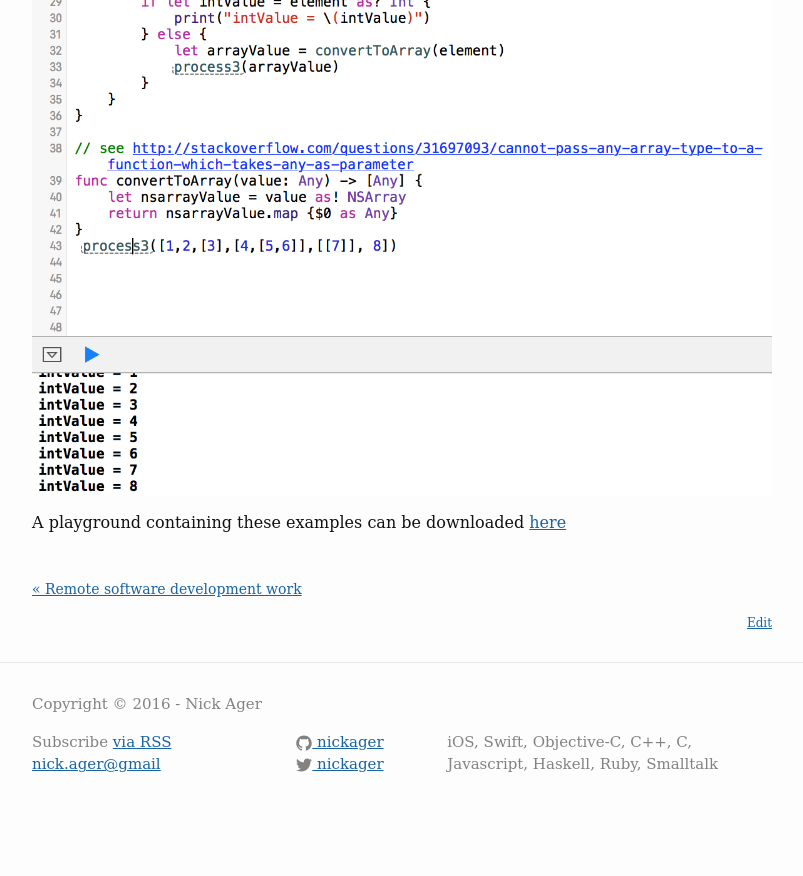
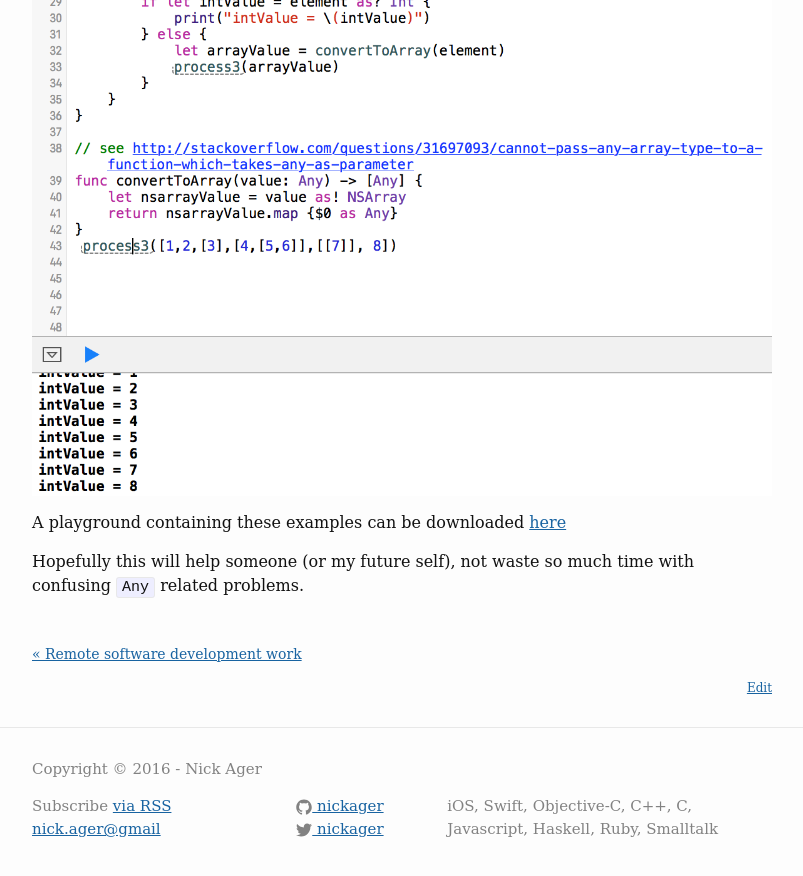
Before and after one commit to NickAger/nickager.github.io, a Jekyll site: the page built from _posts/2016-04-29-swift-any-arrays.md, in a window 1280 px wide and 900 px high, scrolled down 2215 px. Shown: the top 876 px of the window, without its empty margins (238-1041 px from the left). Built offline with Jekyll 4.4.1, drawn with Linux system fonts in a browser that asks for light colours; some web fonts are replaced; comment, search, counter and statistics services are not loaded; before the commit the page ends 3051 px from its top, so only the background shows below that.

Commit message:
added a closing line.

```diff
--- a/_posts/2016-04-29-swift-any-arrays.md
+++ b/_posts/2016-04-29-swift-any-arrays.md
@@ -69,3 +69,5 @@ The code then works:
 ![](/images/blog/2016-04-19-swift-any-arrays/any-to-any-array-2.png)
 
 A playground containing these examples can be downloaded [here](/files/blog/2016-04-19-swift-any-arrays/[Any].playground.zip)
+
+Hopefully this will help someone (or my future self), not waste so much time with confusing `Any` related problems.
```
